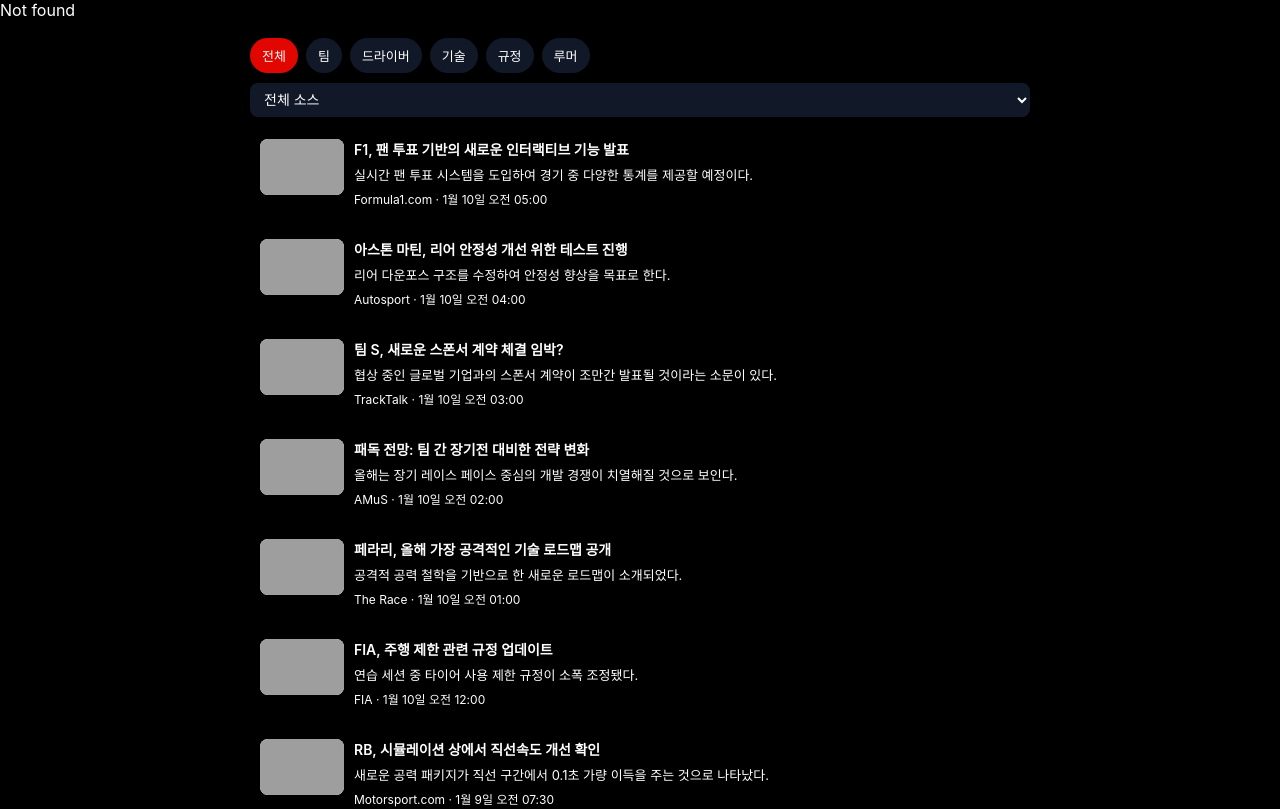
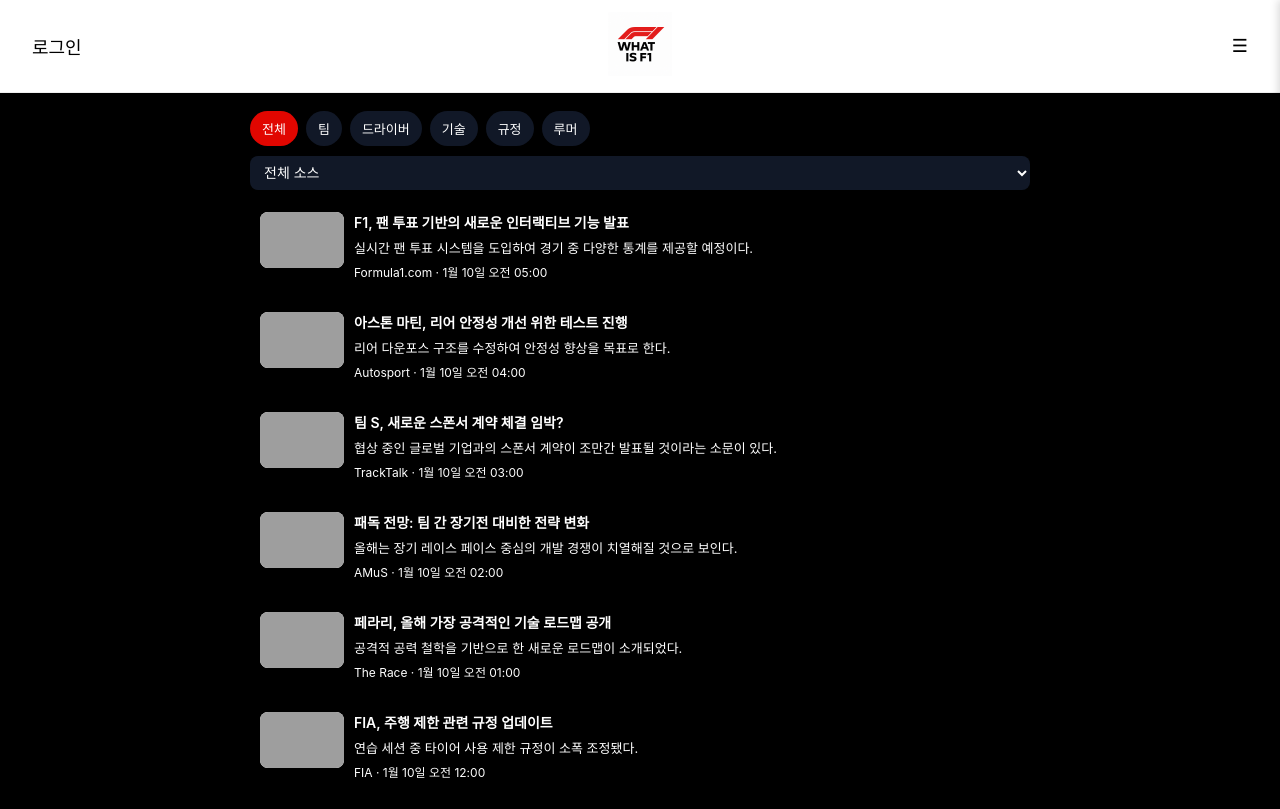
Before and after one commit to JANG-3584765/F1, a plain HTML site: page news/news.html in a window 1280 px wide. Shown: the top 809 px of the page. Drawn offline with Linux system fonts and the light colour scheme; files that its build step writes are made by us from their sources; no server answers; grey boxes are pictures that could not be loaded.

Commit message:
Update news.html

```diff
--- a/news/news.html
+++ b/news/news.html
@@ -6,8 +6,8 @@
   <title>뉴스 | WhatisF1</title>
 
   <!-- 공통 헤더 / 푸터 CSS -->
-  <link rel="stylesheet" href="./common/header.css">
-  <link rel="stylesheet" href="./common/footer.css">
+  <link rel="stylesheet" href="../common/header.css">
+  <link rel="stylesheet" href="../common/footer.css">
 
   <!-- 뉴스 전용 CSS -->
   <link rel="stylesheet" href="./news.css">
@@ -57,7 +57,7 @@
 
   <!-- 공통 헤더 / 푸터 로드 (index와 동일) -->
   <script>
-    fetch("./common/header.html")
+    fetch("../common/header.html")
       .then(res => res.text())
       .then(html => {
         document.getElementById("header-container").innerHTML = html;
@@ -65,7 +65,7 @@
       })
       .catch(err => console.error("Header load error:", err));
 
-    fetch("./common/footer.html")
+    fetch("../common/footer.html")
       .then(res => res.text())
       .then(html => {
         document.getElementById("footer-container").innerHTML = html;
@@ -74,8 +74,8 @@
   </script>
 
   <!-- 공통 JS -->
-  <script src="./common/header.js"></script>
-  <script src="./common/footer.js"></script>
+  <script src="../common/header.js"></script>
+  <script src="../common/footer.js"></script>
 
   <!-- 뉴스 JS -->
   <script src="./news.js"></script>
```
